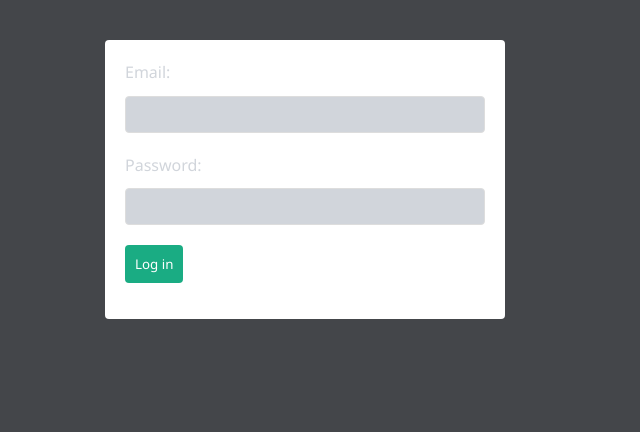
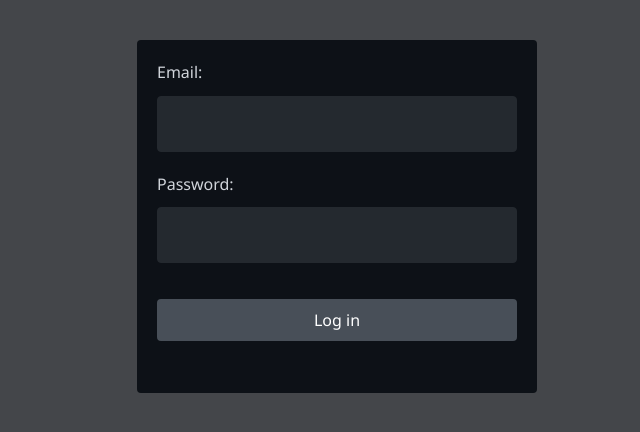
Before and after one commit to naknamu/blog-writer, a React (Create React App) app: page /login in a window 1280 px wide. Shown: the top 432 px of the page, without its empty margins (303-943 px from the left). Built offline with nearby package versions, Linux system fonts and the light colour scheme.

Commit message:
Edited styles

```diff
--- a/src/components/StyledComponents.js
+++ b/src/components/StyledComponents.js
@@ -18,9 +18,9 @@ const InputField = styled.div`
   input {
     padding: 1rem;
     font-family: inherit;
-    border: 1px solid #fff;
     border-radius: 8px;
     font-size: 1rem;
+    border: 1px solid #000;
   }
 
   input:focus {
--- a/src/index.css
+++ b/src/index.css
@@ -9,6 +9,7 @@
   --pine-green: hsl(175, 98%, 24%);
   --cinnamon-satin: hsla(344, 53%, 62%, 1);
   --light-gray: rgb(209, 213, 219);
+  --dark-bg: rgb(13, 17, 23);
 }
 
 html {
@@ -34,5 +35,6 @@ img {
 }
 
 input, select {
-  background: var(--light-gray);;
+  background: var(--dark-bg);
+  color: rgb(201, 209, 217);
 }
--- a/src/pages/Login.js
+++ b/src/pages/Login.js
@@ -4,31 +4,46 @@ import { useNavigate } from "react-router";
 import { useAuthContext } from "../hooks/useAuthContext";
 import styled from "styled-components";
 
+const Center = styled.div`
+  position: fixed;
+  top: 0;
+  bottom: 0;
+  left: 0;
+  right: 0;
+`;
+
 const LoginForm = styled.form`
   max-width: 400px;
   margin: 40px auto;
   padding: 20px;
-  background: #fff;
+  background: rgb(13, 17, 23);
   border-radius: 4px;
+  display: flex;
+  flex-direction: column;
 
   input {
-    padding: 10px;
+    padding: 16px;
     margin-top: 10px;
     margin-bottom: 20px;
     width: 100%;
-    border: 1px solid #ddd;
+    border: 1px solid #24292f;
     border-radius: 4px;
     box-sizing: border-box;
+    background: #24292f;
+    font-size: 16px;
+    font-family: inherit;
   }
 
   button {
-    background: #1aac83;
+    background: #484f58;
     border: 0;
     color: #fff;
     padding: 10px;
     font-family: inherit;
     border-radius: 4px;
     cursor: pointer;
+    font-size: 16px;
+    margin-top: 1rem;
   }
 
   button:hover {
@@ -87,7 +102,7 @@ const Login = () => {
   };
 
   return (
-    <div>
+    <Center>
       <LoginForm onSubmit={(e) => handleSubmit(e)}>
         <div className="input-field">
           <label htmlFor="email">Email: </label>
@@ -114,7 +129,7 @@ const Login = () => {
         </button>
         <p className={error ? "error" : ""}>{error}</p>
       </LoginForm>
-    </div>
+    </Center>
   );
 };
 
```
